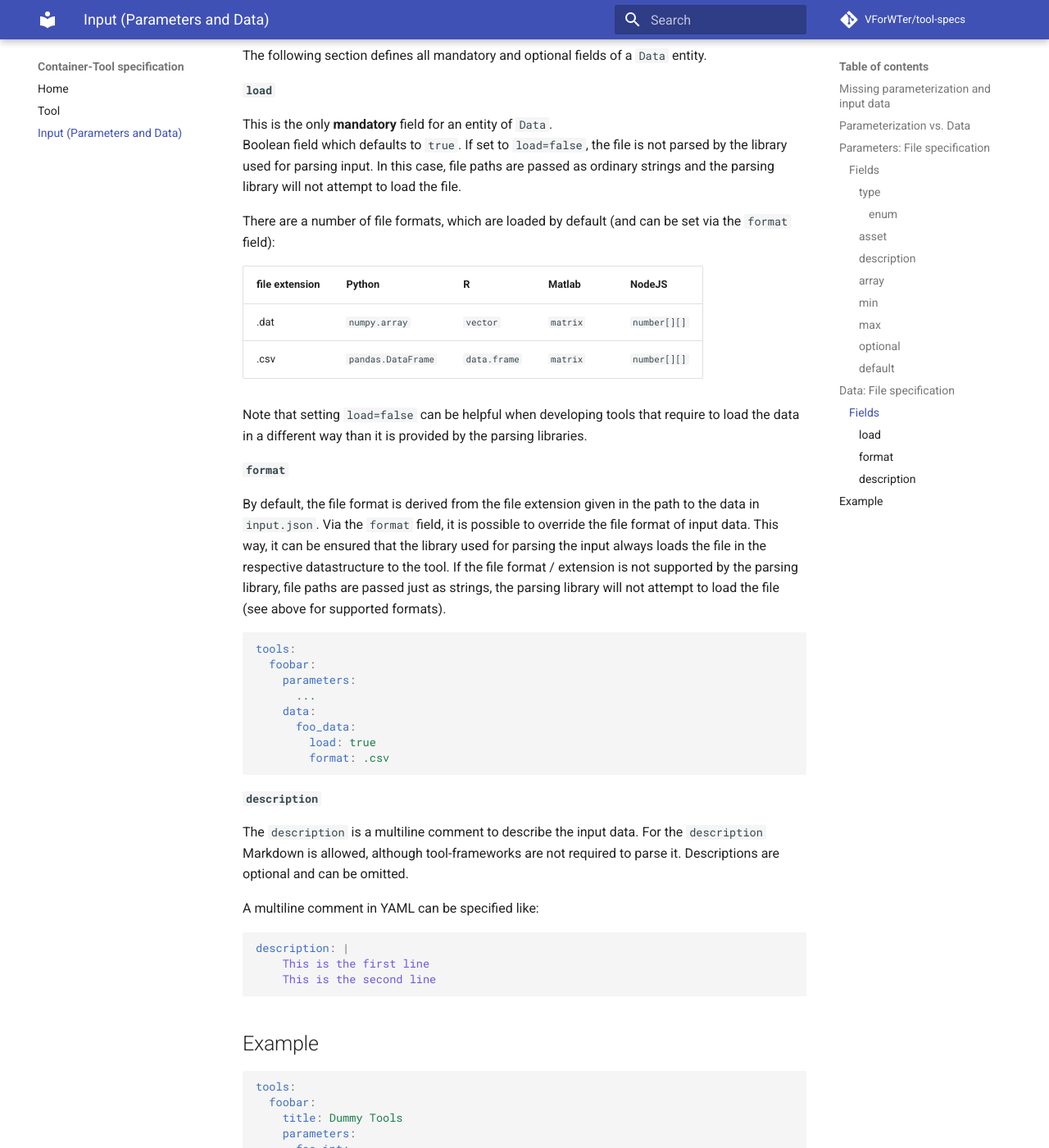
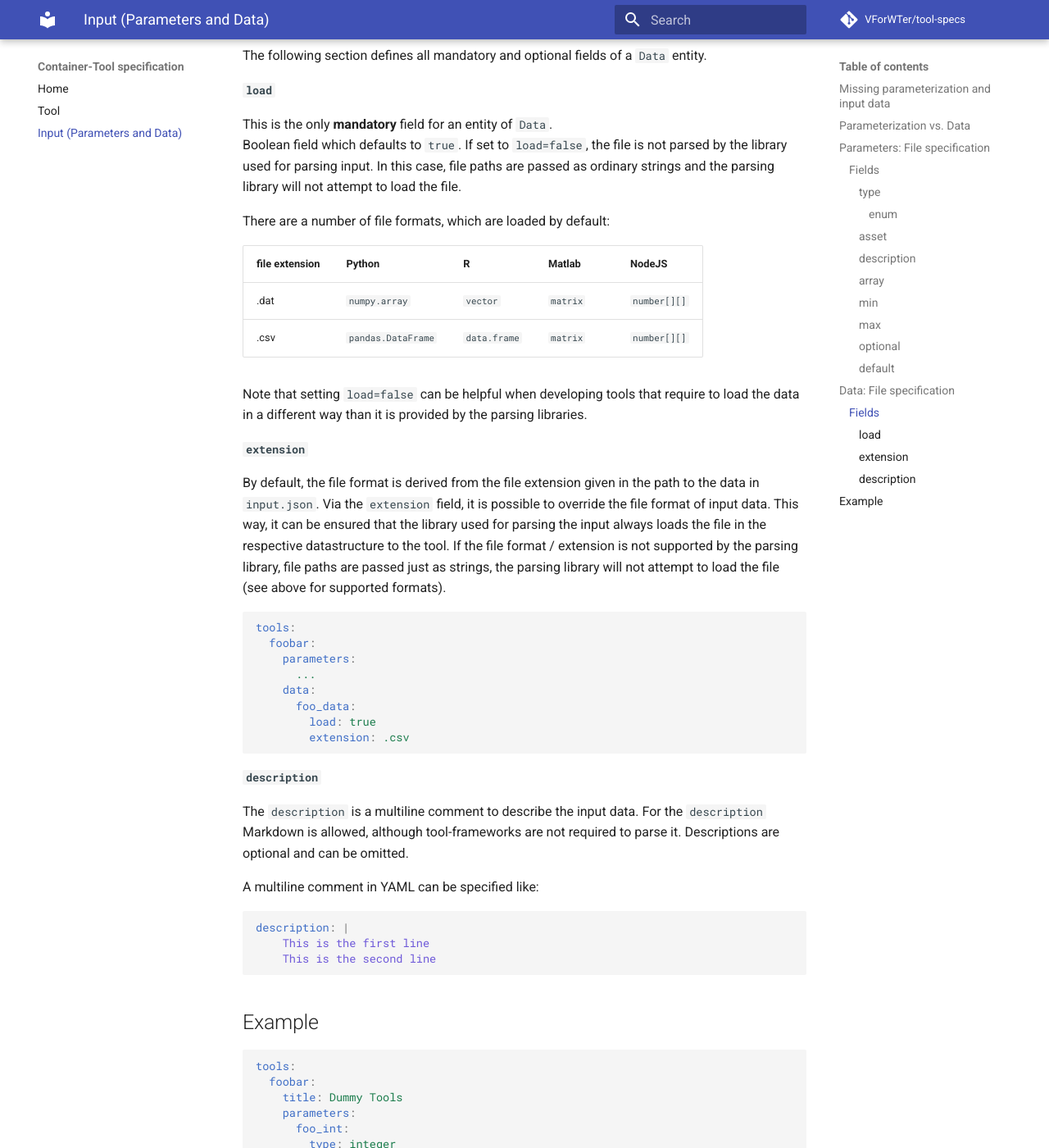
Before and after one commit to VForWaTer/tool-specs, an MkDocs documentation site: the page built from docs/input.md, in a window 1280 px wide and 1400 px high, scrolled down 3861 px. Shown: the whole window at 82% size. Built offline with MkDocs 1.6.1 and Material for MkDocs 9.7.7, drawn with Linux system fonts in a browser that asks for light colours; comment, search, counter and statistics services are not loaded.

Commit message:
Update input.md

````diff
--- a/docs/input.md
+++ b/docs/input.md
@@ -173,8 +173,7 @@ Boolean field which defaults to `true`. If set to `load=false`, the file is not
 library used for parsing input. In this case, file paths are passed as ordinary strings and
 the parsing library will not attempt to load the file.
 
-There are a number of file formats, which are loaded by default (and can be set via the `format`
-field):
+There are a number of file formats, which are loaded by default:
 
 
 | file extension | Python |  R  |  Matlab |  NodeJS  |
@@ -186,10 +185,10 @@ field):
 Note that setting `load=false` can be helpful when developing tools that require to load the
 data in a different way than it is provided by the parsing libraries.
 
-#### `format`
+#### `extension`
 
 By default, the file format is derived from the file extension given in the path to the data
-in `input.json`. Via the `format` field, it is possible to override the file format of input
+in `input.json`. Via the `extension` field, it is possible to override the file format of input
 data. This way, it can be ensured that the library used for parsing the input always loads the
 file in the respective datastructure to the tool.  If the file format / extension is not
 supported by the parsing library, file paths are passed just as strings, the parsing library
@@ -203,7 +202,7 @@ tools:
     data:
       foo_data:
         load: true
-        format: .csv
+        extension: .csv
 ```
 
 #### `description`
@@ -250,7 +249,7 @@ tools:
     data:
       foo_csv_data:
         load: true
-        format: .csv
+        extension: .csv
         description: |
           The parsing library will try to load the data like .csv files,
           regardless of the file extension.
````
